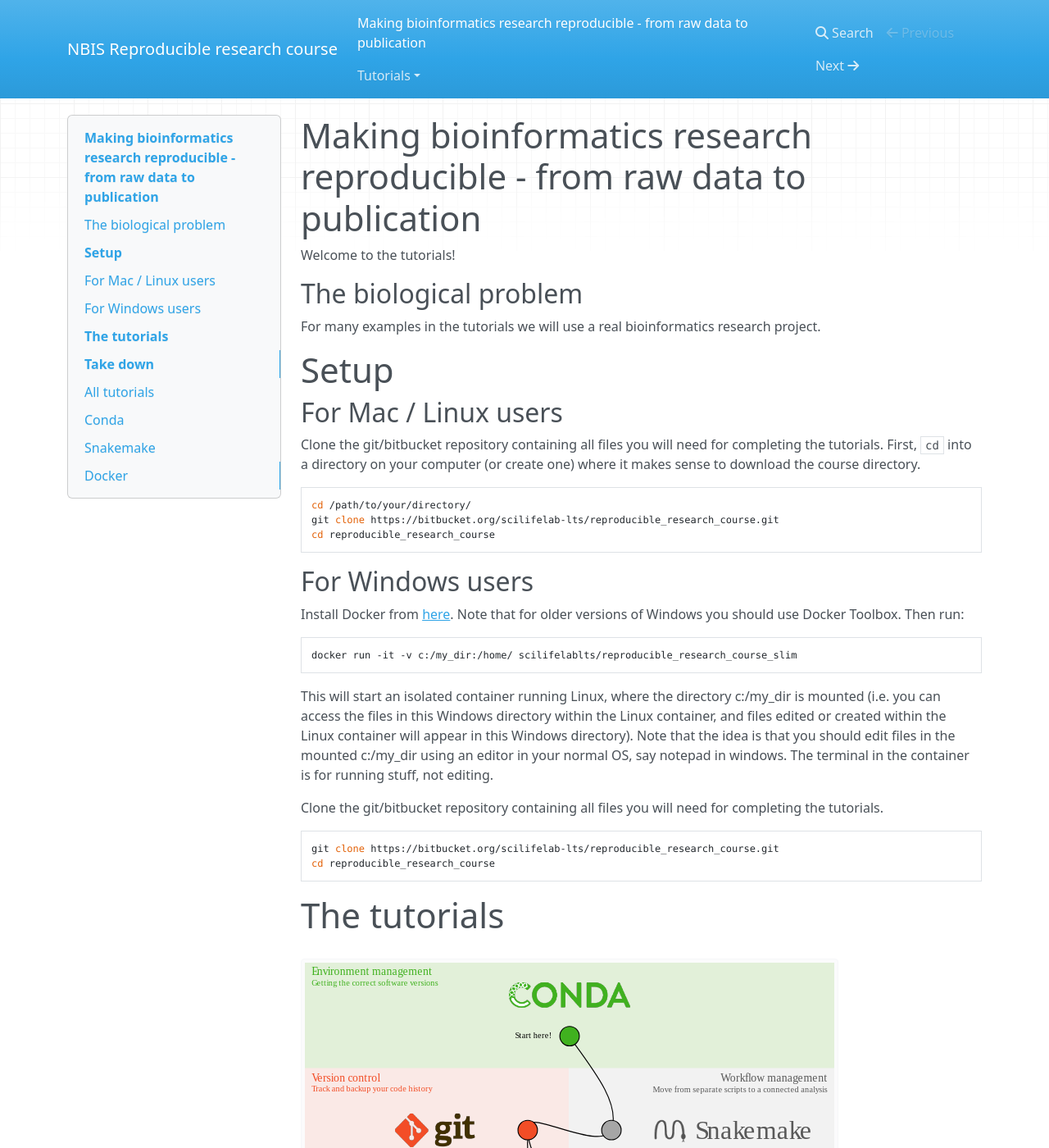
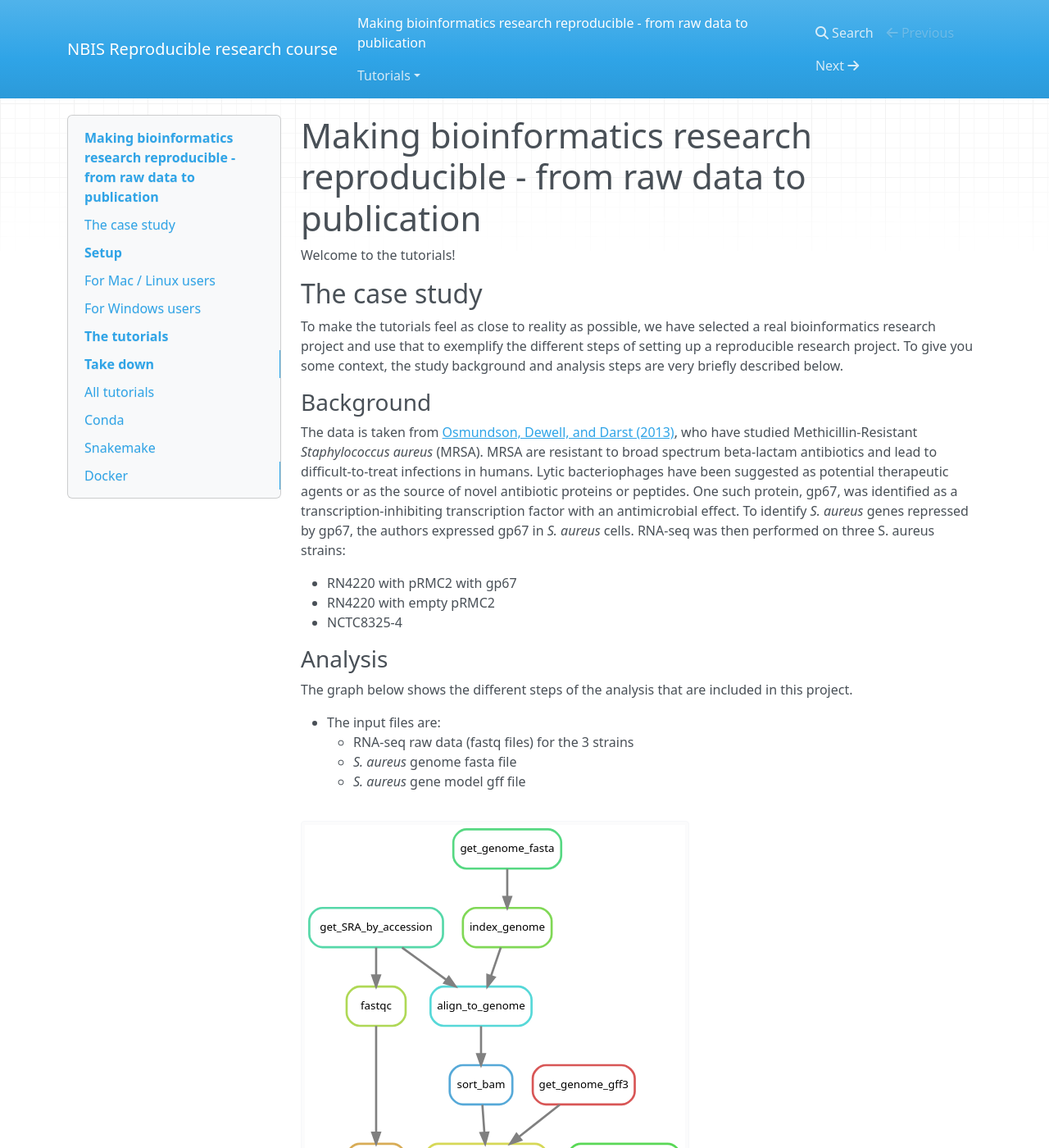
Before and after one commit to NBISweden/workshop-reproducible-research, an MkDocs documentation site: the page built from docs/index.md, in a window 1280 px wide and 1400 px high. Shown: the whole window at 82% size. Built offline with MkDocs 1.6.1, drawn with Linux system fonts in a browser that asks for light colours; nearby versions of some CDN libraries; old or Windows-style settings are respelled for this version of MkDocs; some of the changed text lies outside the part shown.

Commit message:
add case study to intro

```diff
--- a/docs/index.md
+++ b/docs/index.md
@@ -1,8 +1,46 @@
 # Making bioinformatics research reproducible - from raw data to publication
 Welcome to the tutorials!
 
-## The biological problem
-For many examples in the tutorials we will use a real bioinformatics research project.
+## The case study
+To make the tutorials feel as close to reality as possible, we have selected a real bioinformatics research project and use that to exemplify the different steps of setting up a reproducible research project. To give you some context, the study background and analysis steps are very briefly described below.
+
+### Background
+
+The data is taken from [Osmundson, Dewell, and Darst (2013)](http://journals.plos.org/plosone/article?id=10.1371/journal.pone.0076572), who have studied Methicillin-Resistant *Staphylococcus aureus* (MRSA).
+MRSA are resistant to broad spectrum beta-lactam antibiotics and
+lead to difficult-to-treat infections in humans.
+Lytic bacteriophages have been suggested as potential therapeutic agents or as the source of novel antibiotic proteins or peptides.
+One such protein, gp67, was identified as a transcription-inhibiting transcription factor with an antimicrobial effect.
+To identify *S. aureus* genes repressed by gp67, the authors expressed gp67 in *S. aureus* cells.
+RNA-seq was then performed on three S. aureus strains:
+
+* RN4220 with pRMC2 with gp67
+* RN4220 with empty pRMC2
+* NCTC8325-4
+
+### Analysis
+
+The graph below shows the different steps of the analysis that are included in this project.
+
+* The input files are:
+    * RNA-seq raw data (fastq files) for the 3 strains
+    * *S. aureus* genome fasta file
+    * *S. aureus* gene model gff file
+
+![](rulegraph_mrsa_intro.svg)
+
+
+* `get_genome_fasta` - Downloads the genome file
+* `index_genome` - Indexes the genome, required for the alignment step, using the software Bowtie2
+* `get_SRA_by_accession` - Downloads the RNA-seq raw data for the 3 strains from the Sequence Read Archive (SRA)
+* `fastqc` - Runs quality control on each of the RNA-seq fastq files, using the software FastQC.
+* `multiqc` - Summarizes the QC
+* `align_to_genome` - Aligns the RNA-seq data from the 3 strains to the indexed genome, using the software Bowtie2
+* `sort_bam` - sorts the alignment files by genome coordinate, using the software Samtools
+* `get_genome_gff3` - Downloads the gene model file
+* `generate_count_table` - Calculates gene expression by counting aligned reads per gene, using the software HTSeq-count
+* `generate_rulegraph` - Makes the analysis overview figure shown above
+* `make_supplementary` - Using R Markdown, produces the Supplementary Materials section using data from the QC, gene counting and the graph figure
 
 # Setup
 ## For Mac / Linux users
```
Also changed, not shown: docs/rulegraph_mrsa_intro.svg (added).
